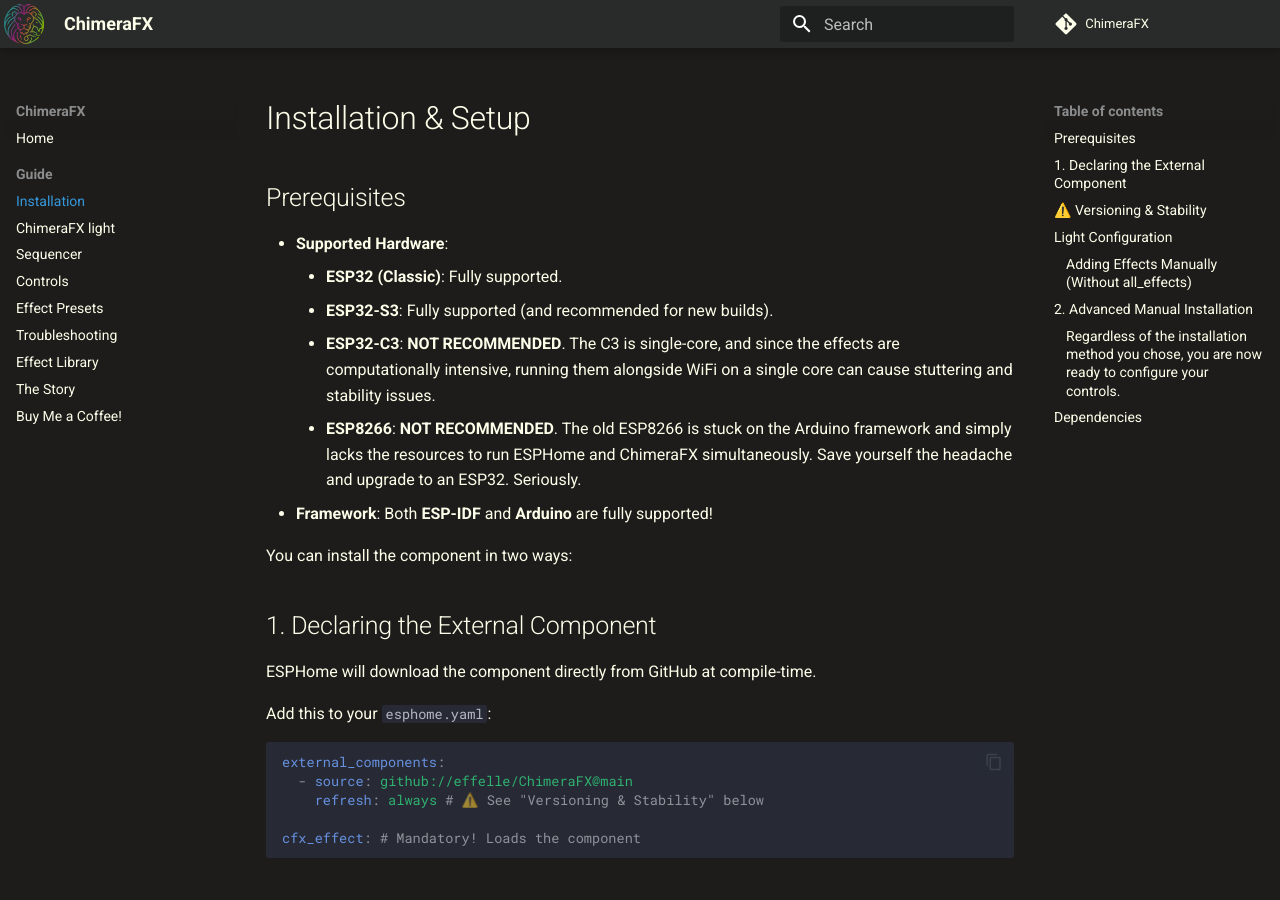
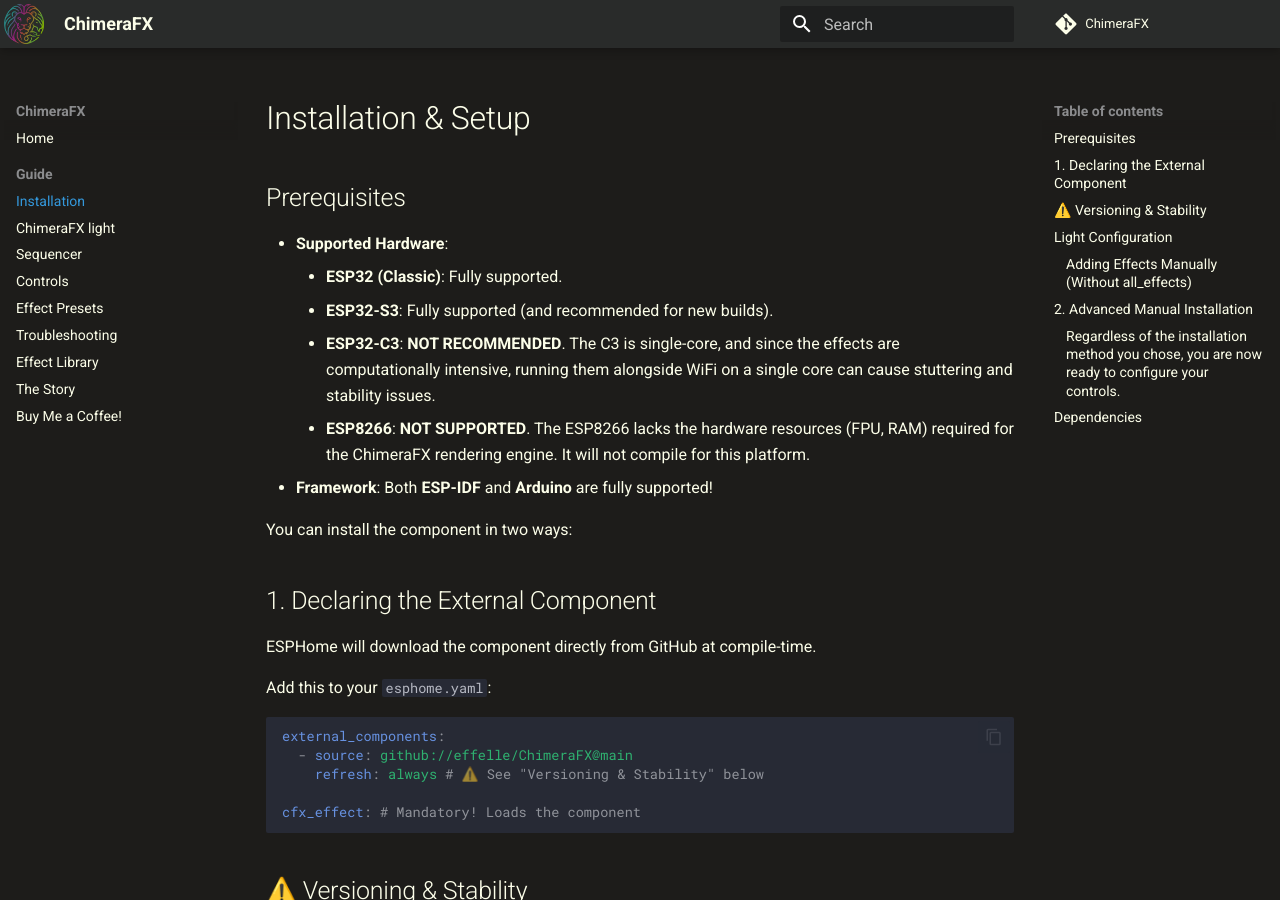
Before and after one commit to effelle/ChimeraFX, an MkDocs documentation site: the page built from docs/Installation.md, in a window 1280 px wide and 900 px high. Built offline with MkDocs 1.6.1 and Material for MkDocs 9.7.7, drawn with Linux system fonts in a browser that asks for light colours; comment, search, counter and statistics services are not loaded.

Commit message:
Docs: Clarify that ESP8266 is explicitly NOT supported

```diff
--- a/docs/Installation.md
+++ b/docs/Installation.md
@@ -6,7 +6,7 @@
     *   **ESP32 (Classic)**: Fully supported.
     *   **ESP32-S3**: Fully supported (and recommended for new builds).
     *   **ESP32-C3**: **NOT RECOMMENDED**. The C3 is single-core, and since the effects are computationally intensive, running them alongside WiFi on a single core can cause stuttering and stability issues.
-    *   **ESP8266**: **NOT RECOMMENDED**. The old ESP8266 is stuck on the Arduino framework and simply lacks the resources to run ESPHome and ChimeraFX simultaneously. Save yourself the headache and upgrade to an ESP32. Seriously.
+    *   **ESP8266**: **NOT SUPPORTED**. The ESP8266 lacks the hardware resources (FPU, RAM) required for the ChimeraFX rendering engine. It will not compile for this platform.
 *   **Framework**: Both **ESP-IDF** and **Arduino** are fully supported!
 
 You can install the component in two ways:
```
Also changed, not shown: README.md (+2 -2 lines).
